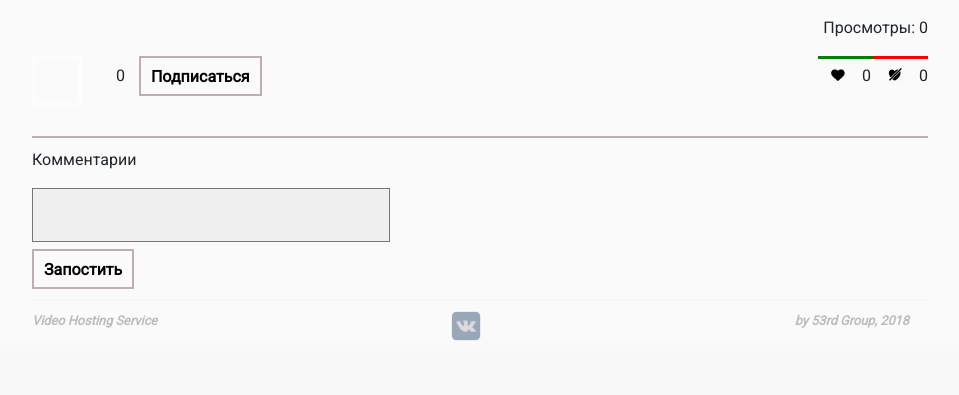
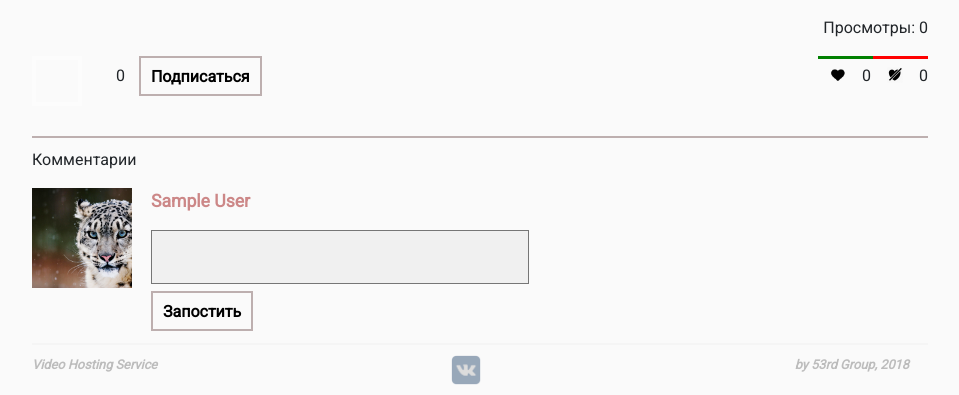
Before and after one commit to Perpure/vhs, a Flask app: template web/templates/video_page.html in a window 1280 px wide. Shown: the part 593-988 px from the top of the page, without its empty margins (160-1119 px from the left). Before the commit the page ends 934 px from the top, so only its background shows below. Run offline with Flask 2, Linux system fonts and the light colour scheme; the template is opened without the code that fills it: values that come from a table or form of the project are taken from there, others are empty; the visitor is signed in with stand-in values (Sample User, id 1); data comes from the database, SQL or seed files in the repository; parts of the project's set-up code (start-up, migrations or seed data) failed here and were passed over; some libraries are stand-ins or nearby versions.

Commit message:
#23 standart tabs & fix comments

```diff
--- /dev/null
+++ b/web/static/js/user/subscribe.js
@@ -0,0 +1,21 @@
+$(".profile_subscribe-btn").click(function(){
+    var val=this.value();
+    $.ajax({
+        url:"/subscribe/"+val,
+        type:"GET",
+        dataType:"text",
+        success:function(response){},
+        error:function(){}
+    });
+    var cnt=$("#subCnt"+val);
+    if(this.innerHTML=="Подписаться")
+    {
+        cnt.html(cnt.html()-(-1));
+        this.innerHTML="Отписаться";
+    }
+    else
+    {
+        cnt.html(cnt.html()-1);
+        this.innerHTML="Подписаться";
+    }
+});
--- a/web/static/js/video_page/video.js
+++ b/web/static/js/video_page/video.js
@@ -4,42 +4,6 @@ var sl=0;
 for(var i=0;i<hash.length;i++)
     if(hash[i]=='/')sl=i;
 hash=hash.substring(sl+1);
-
-var curComms = document.getElementsByClassName("comment").length;
-setTimeout(function step(){
-    $.ajax({
-        url:"/askNewComm/"+hash,
-        type:"GET",
-        dataType:"text",
-        success:function(response)
-        {
-            if(response>curComms)
-            {
-                var def=response-curComms;
-                $.ajax({
-                    url:"/getNewComm/"+hash+"/"+curComms,
-                    type:"GET",
-                    dataType:"json",
-                    success:function(response1)
-                    {
-                        response1.forEach(function(element){
-                          var comment=$('<div class="comment"></div>');
-                          var ava=$('<div class="comment_ava"><img src="'+element.ava+'" alt="" class="comment_ava-img"></div>');
-                          var txt=$('<div><p class="comment_author"><a href="/cabinet/'+element.login+'">'+element.name+'</a></p><p>'+element.text+'</p></div></div>');
-                          comment.append(ava);
-                          comment.append(txt);
-                          $('#CSect').prepend(comment);
-                        });
-                    },
-                    error:function(){}
-                });
-                curComms=response;
-            }
-        },
-        error:function(){}
-    });
-    setTimeout(step,speed);
-},speed);
 
 if($('#addC')!=null)$('#addC').click(function(){
     var txt=$('#txtPlate').val();
@@ -51,7 +15,13 @@ if($('#addC')!=null)$('#addC').click(function(){
         error:function(){},
         data:{comm: txt}
     });
-            plate.value="";
+    $('#txtPlate').val('');
+    var comment=$('<div class="comment"></div>');
+    var ava=$('<div class="comment_ava"><img src="'+$('#myAva').attr('src')+'" alt="" class="comment_ava-img"></div>');
+    var txt=$('<div><p class="comment_author"><a href="'+$('#myProf').attr('href')+'">'+$('#myProf').html()+'</a></p><p>'+txt+'</p></div></div>');
+    comment.append(ava);
+    comment.append(txt);
+    $('#CSect').prepend(comment);
 });
 
 function calc()
@@ -112,5 +82,4 @@ $('.tag').click(function(){
         $.getScript('/static/videos_map.js');
     }
     pr_page="";
-
 });
--- a/web/static/js/video_page/video_like.js
+++ b/web/static/js/video_page/video_like.js
@@ -3,9 +3,13 @@ var dlk=$("#dislike");
 var condition=0;
 
 if(lk.css('background-image')[lk.css('background-image').length-7]=='L')
+{
     condition=1;
+}
 if(dlk.css('background-image')[dlk.css('background-image').length-7]=='D')
+{
     condition=-1;
+}
 
 $('#like').click(function(){
     $.ajax({
--- a/web/static/subs.js
+++ /dev/null
@@ -1,23 +0,0 @@
-$(".profile_subscribe-btn").click(function(){
-      var val=this.value();
-      $.ajax({
-         url:"/subscribe/"+val,
-         type:"GET",
-         dataType:"text",
-         success:function(response){},
-
-         error:function(){}
-      });
-      var cnt=$("#subCnt"+val);
-      if(this.innerHTML=="Подписаться")
-        {
-          cnt.html(cnt.html()-(-1));
-          this.innerHTML="Отписаться";
-        }
-      else
-      {
-        cnt.html(cnt.html()-1);
-        this.innerHTML="Подписаться";
-      }
-
-});
--- a/web/templates/cabinet.html
+++ b/web/templates/cabinet.html
@@ -235,5 +235,5 @@
     });
     });
 </script>
-<script src="{{ url_for('static', filename='subs.js') }}"></script>
+<script src="{{ url_for('static', filename='js/user/subscribe.js') }}"></script>
  {% endblock %}
--- a/web/templates/subs.html
+++ b/web/templates/subs.html
@@ -18,5 +18,5 @@
 </div>
 {% endfor %}
 </div>
-<script src="{{ url_for('static', filename='subs.js') }}"></script>
+<script src="{{ url_for('static', filename='js/user/subscribe.js') }}"></script>
 {% endblock %}
--- a/web/templates/video_page.html
+++ b/web/templates/video_page.html
@@ -52,9 +52,15 @@
 <div class="video-comments">
     <p>Комментарии</p>
     {%if user %}
-        <textarea id="txtPlate" maxlength="200" title=""></textarea>
-        <br>
-        <input type="submit" value="Запостить" id="addC">
+        <div class="comment comment__poster">
+            <div class="comment_ava"><img src="{{ user.avatar_url() }}" alt="" class="comment_ava-img" id="myAva"></div>
+            <div>
+                <p class="comment_author"><a href="{{url_for('cabinet', usr=user.login)}}" id="myProf">{{ user.name }}</a></p>
+                <textarea id="txtPlate" maxlength="200" title=""></textarea>
+                <br>
+                <button type="button" id="addC">Запостить</button>
+            </div>
+        </div>
     {%endif%}
     <div id="CSect">
         {% for comment in video.comments|sort(attribute="id")|reverse %}
@@ -104,7 +110,7 @@
   <script src="{{ url_for('static', filename='js/video_page/video_like.js') }}"></script>
 {%endif%}
 {% if user!=video.user %}
-  <script src="{{ url_for('static', filename='subs.js') }}"></script>
+  <script src="{{ url_for('static', filename='js/user/subscribe.js') }}"></script>
 {%endif%}
 
 <script src="https://vjs.zencdn.net/7.0.3/video.min.js"></script>
```
Lines whose indentation alone changed are shown as unchanged.
